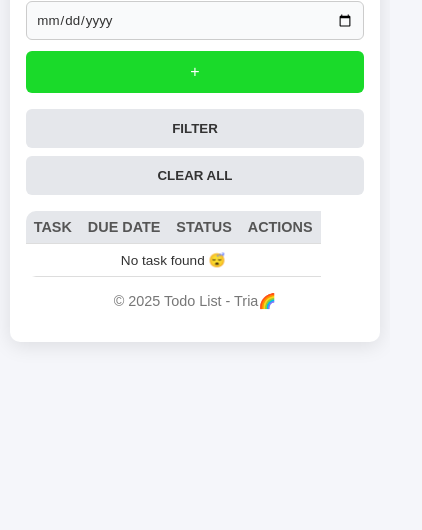
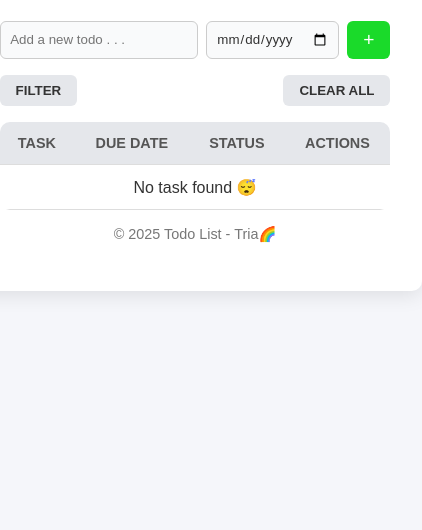
Before and after one commit to Tria2025/CodingCamp-27Oct2025-tria, a plain HTML site: page index.html in a window 390 px wide. Shown: the part 314-844 px from the top of the page, 422 px wide, since content can reach past the window. Drawn offline with Linux system fonts and the light colour scheme.

Commit message:
Refactor container styles for improved layout and remove unused responsive design rules

```diff
--- a/css/styles.css
+++ b/css/styles.css
@@ -19,12 +19,10 @@ body {
 
 .container {
   background-color: #ffffff;
-  padding: 1.5rem;
+  padding: 2rem;
   border-radius: 10px;
-  width: 90%;                 /* Gunakan persentase agar fleksibel */
-  max-width: 500px;           /* Batas maksimum agar tidak terlalu lebar di PC */
+  width: 500px;
   box-shadow: 0 4px 20px rgba(0, 0, 0, 0.1);
-  margin: 1rem auto;          /* Tambahkan jarak di atas-bawah */
 }
 
 /* ======= Header & Theme Toggle ======= */
@@ -248,68 +246,3 @@ footer {
 body.dark footer {
   color: #9ca3af;
 }
-
-/* ======= RESPONSIVE DESIGN ======= */
-
-/* Untuk layar kecil (HP, max lebar 600px) */
-@media (max-width: 600px) {
-
-  /* Kurangi padding agar muat di layar */
-  .container {
-    width: 95%;
-    padding: 1rem;
-  }
-
-  /* Judul lebih kecil */
-  h1 {
-    font-size: 1.4rem;
-  }
-
-  /* Input section jadi vertikal */
-  .input-section {
-    flex-direction: column;
-    gap: 0.7rem;
-  }
-
-  /* Tombol tambah biar lebar penuh */
-  #add-btn {
-    width: 100%;
-    padding: 0.75rem;
-    font-size: 1rem;
-  }
-
-  /* Action buttons (FILTER & CLEAR ALL) biar vertikal juga */
-  .action-buttons {
-    flex-direction: column;
-    gap: 0.5rem;
-  }
-
-  .action-buttons button {
-    width: 100%;
-    padding: 0.75rem;
-  }
-
-  /* Ukuran tabel agar tidak overflow */
-  table {
-    font-size: 0.85rem;
-  }
-
-  th, td {
-    padding: 0.5rem;
-  }
-
-  /* Tombol aksi (✔ ✖) diperkecil */
-  td button {
-    font-size: 0.9rem;
-  }
-}
-
-/* Agar tabel tidak meluber di layar kecil */
-table {
-  width: 100%;
-  border-collapse: collapse;
-  background-color: #ffffff;
-  border-radius: 10px;
-  overflow-x: auto;
-  display: block; /* penting agar bisa scroll di HP */
-}
```
